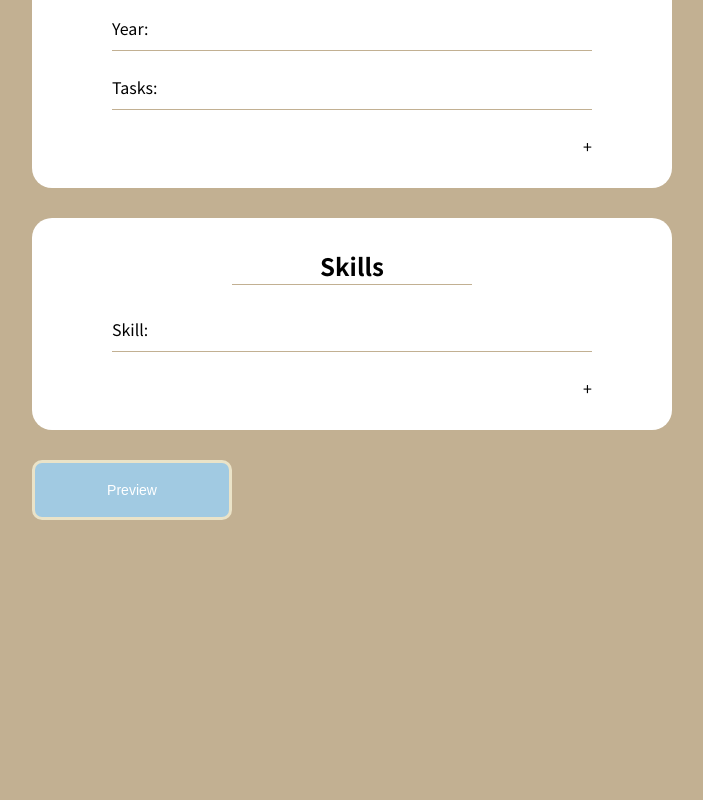
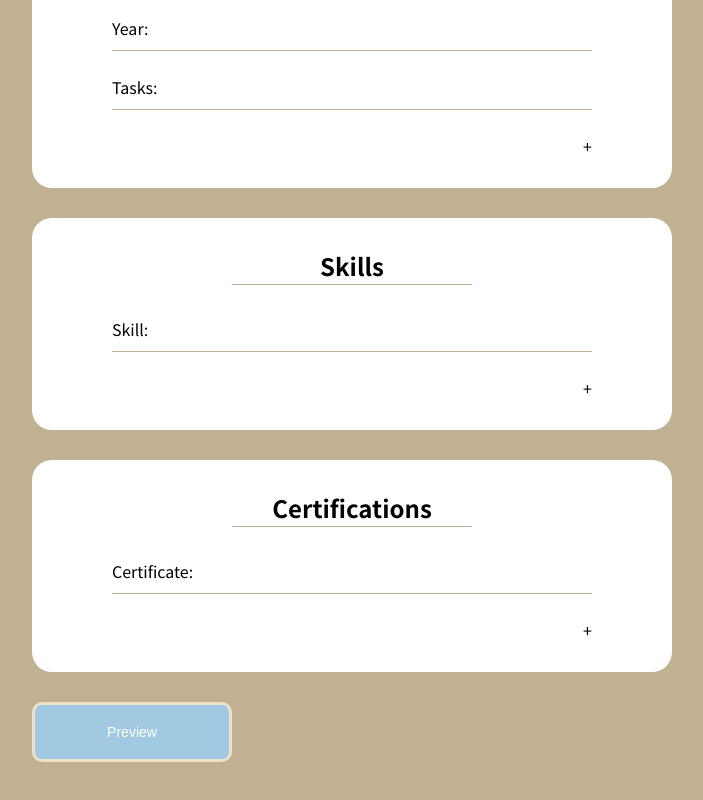
Before and after one commit to liampc/resume-maker, a React (Create React App) app: page / in a window 1280 px wide. Shown: the part 1320-2120 px from the top of the page, without its empty margins (416-1119 px from the left). Before the commit the page ends 1968 px from the top, so only its background shows below. Built offline with nearby package versions, Linux system fonts and the light colour scheme.

Commit message:
add certifications section

```diff
--- a/src/components/header/Header.js
+++ b/src/components/header/Header.js
@@ -11,7 +11,7 @@ import Link from './Link'
 function Header(){
 
     const links = ['Contact', 'Education',
-    'Work Experience', 'Skills', 'Certifications']
+    'Experience', 'Skills', 'Certifications']
 
     const displayLinks = links.map(item => {
         return <Link link={item} key={uniqid()} />
--- /dev/null
+++ b/src/components/main/Certifications.js
@@ -0,0 +1,24 @@
+import React from 'react'
+
+import Input from './Input'
+
+function Certifications(props){
+
+    return (
+        <div id="Certifications" className="card Certifications to-hide">
+        <h2>{props.header}</h2>
+        <Input
+            name="Certificate"
+            type="text"
+            handleChange={(e) => props.handleChange(e, props.header)}
+            value={props.value.Certificate || ''}
+        />
+
+        <span onClick={() => props.handleClick(props.header)} className="add to-hide">+</span>
+        <span onClick={() => props.handleUpdate(props.header)} className="update hide">Update</span>
+    </div>
+    )
+
+}
+
+export default Certifications
--- a/src/components/main/Main.js
+++ b/src/components/main/Main.js
@@ -6,6 +6,7 @@ import Contact from './Contact'
 import Education from './Education'
 import Experience from './Experience'
 import Skills from './Skills'
+import Certifications from './Certifications'
 import Preview from './Preview'
 
 
@@ -21,8 +22,9 @@ class Main extends Component {
                 Experience: [],
                 AllExperience: [],
                 Skills: [],
-                AllSkills: []
-
+                AllSkills: [],
+                Certifications: [],
+                AllCertifications: []
             }
 
         this.handleChange = this.handleChange.bind(this)
@@ -206,6 +208,13 @@ class Main extends Component {
                         handleUpdate={this.handleUpdate}
                     />
 
+                    <Certifications
+                        header={'Certifications'}
+                        handleChange={this.handleChange}
+                        value={this.state.Certifications}
+                        handleClick={this.handleClick}
+                        handleUpdate={this.handleUpdate}
+                    />
 
                     <button className="button to-hide" onClick={this.handleSubmit}>Preview</button>
                 </form>
--- a/src/components/main/Preview.js
+++ b/src/components/main/Preview.js
@@ -3,7 +3,7 @@ import uniqid from 'uniqid'
 
 function Preview(props){
 
-    let {Contact, Education, AllEducation, Experience, AllExperience, Skills, AllSkills} = props.data
+    let {Contact, Education, AllEducation, Experience, AllExperience, Skills, AllSkills, Certifications, AllCertifications} = props.data
 
 
     return (
@@ -91,6 +91,27 @@ function Preview(props){
                     {Skills.length == 0 && AllSkills.length == 0 ? '' : <hr></hr>}
                 </div>
 
+                <div className="preview__section">
+                    <h3>{Certifications.length == 0 && AllCertifications.length == 0 ? '' : 'Certifications'}</h3>
+                    {AllCertifications.map((item, index) => {
+                        if (item.Certificate){
+                            return <div key={uniqid()} className="preview__card">
+                                <span
+                                    onClick={(e) => props.handleDelete(e, index, 'Certifications')}
+                                    className="preview__update hide"> Delete
+                                </span>
+                                <span
+                                    onClick={(e) => props.handleEdit(e, index, 'Certifications')}
+                                    className="preview__update hide"> Edit
+                                </span>
+                                <p>{item.Certificate}</p>
+                            </div>
+                        }
+                    })}
+                    {Certifications.length == 0 && AllCertifications.length == 0 ? '' : <hr></hr>}
+                </div>
+
+
             </div>
             <div className="preview__buttons">
                  <button
```
